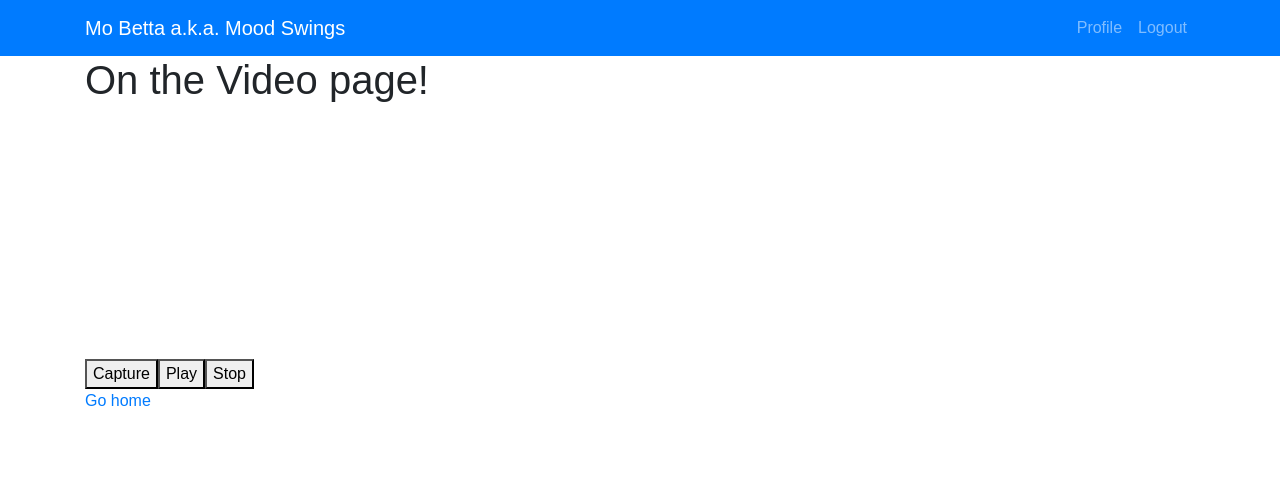
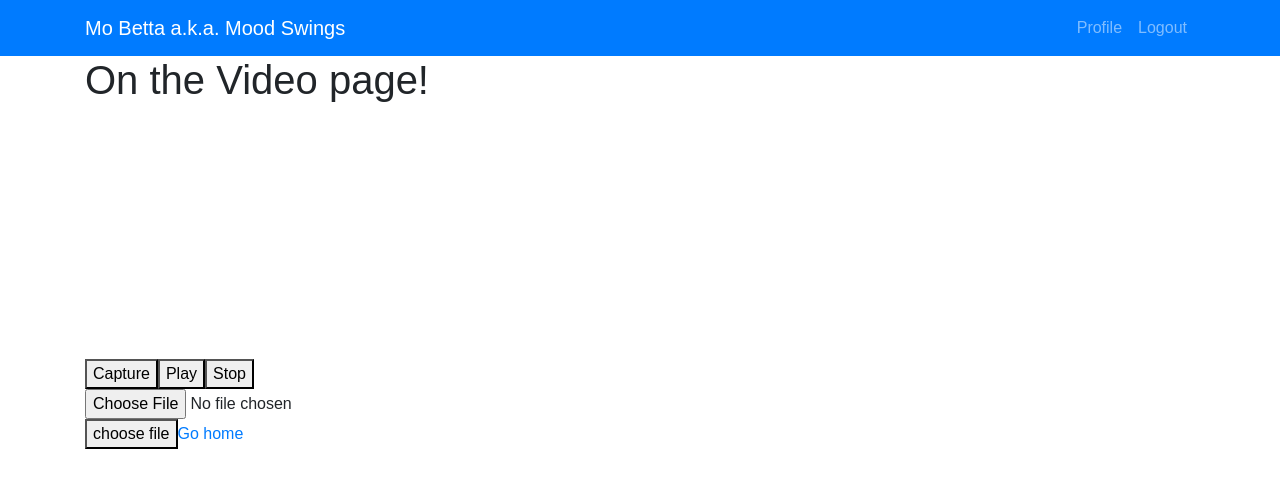
Before and after one commit to bssheetal/Mo-Betta, a React (Create React App) app in the folder client/: page /camera in a window 1280 px wide. Shown: the top 488 px of the page. Built offline with nearby package versions, Linux system fonts and the light colour scheme; no server answers; sample sign-in values are in the browser's storage.

Commit message:
created pages structure

```diff
--- a/client/src/components/Camera.js
+++ b/client/src/pages/Camera/Camera.js
@@ -1,6 +1,6 @@
 import React, { Component } from 'react';
-import withAuth from './withAuth';
-import API from '../utils/API';
+import withAuth from '../../components/withAuth';
+import API from '../../utils/API';
 import { Link } from 'react-router-dom';
 
 class Video extends Component {
@@ -47,12 +47,12 @@ class Video extends Component {
         context.drawImage(player, 0, 0, canvas.width, canvas.height);
         console.log(canvas.toDataURL());
 
-        const data = {imageData:canvas.toDataURL()}
+        const data = { imageData: canvas.toDataURL() }
         API.facialRecognition(data)
-        .then(res => {
-            console.log(res.data);
-        })
-        .catch(err => console.log(err));
+            .then(res => {
+                console.log(res.data);
+            })
+            .catch(err => console.log(err));
 
         // const a = document.createElement("a");
         // a.href = canvas.toDataURL();
@@ -95,7 +95,11 @@ class Video extends Component {
                     </div>
 
                 </div>
-
+                {/* ="height:0px;overflow:hidden" */}
+                <div>
+                    <input type="file" id="fileInput" name="fileInput" />
+                </div>
+                <button type="button" onclick="chooseFile();">choose file</button>
                 <Link to="/">Go home</Link>
             </div>
         )
--- a/client/src/components/Login.js
+++ b/client/src/pages/Login.js
@@ -1,5 +1,5 @@
 import React, {Component} from 'react';
-import AuthService from './AuthService';
+import AuthService from '../components/AuthService';
 import {Link} from 'react-router-dom';
 
 class Login extends Component {
--- a/client/src/components/Profile.js
+++ b/client/src/pages/Profile.js
@@ -1,5 +1,5 @@
 import React, { Component } from 'react';
-import withAuth from './withAuth';
+import withAuth from '../components/withAuth';
 import API from '../utils/API';
 import { Link } from 'react-router-dom';
 
--- a/client/src/components/Signup.js
+++ b/client/src/pages/Signup.js
@@ -1,6 +1,6 @@
 import React, {Component} from 'react';
 import {Link} from 'react-router-dom';
-import AuthService from './AuthService';
+import AuthService from '../components/AuthService';
 import API from '../utils/API';
 
 class Signup extends Component {
```
Also changed, not shown: client/src/index.js (+4 -4 lines), client/src/pages/Camera/style.css (added), 1 other file (tests, documents, lock files or other folders).
